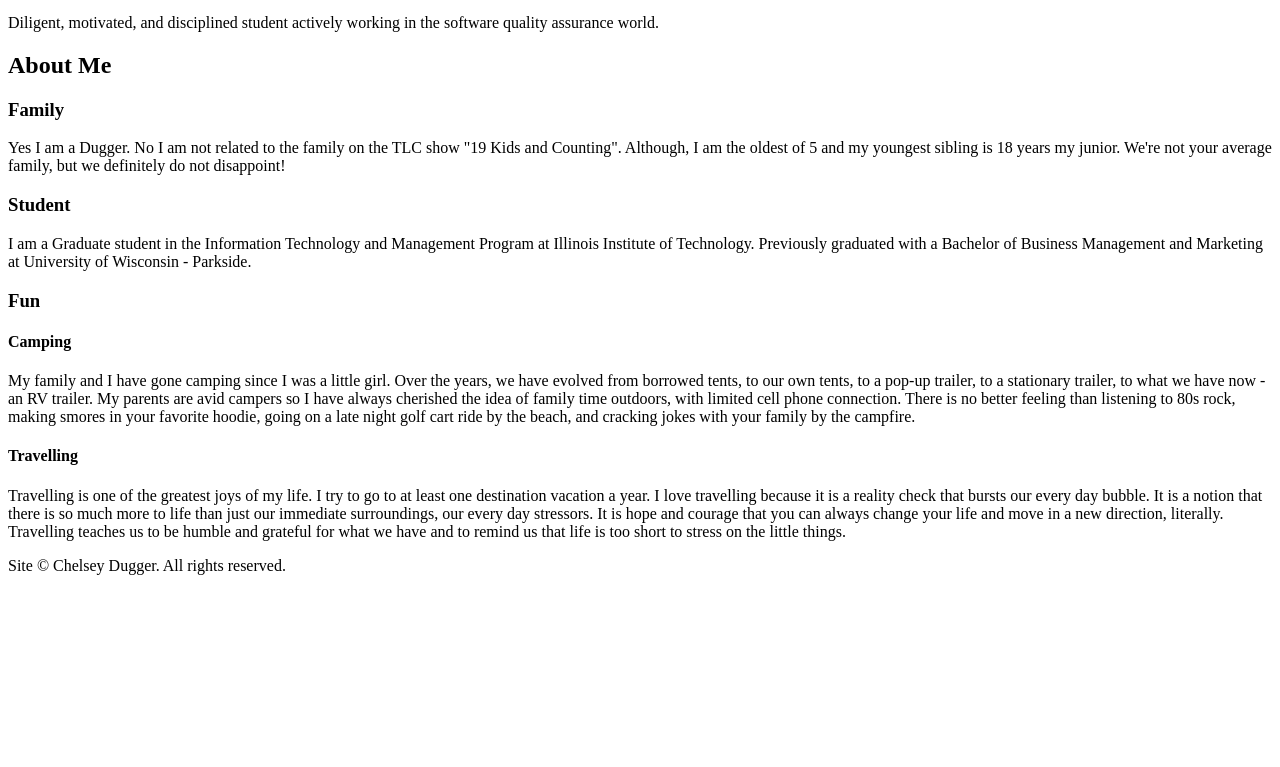
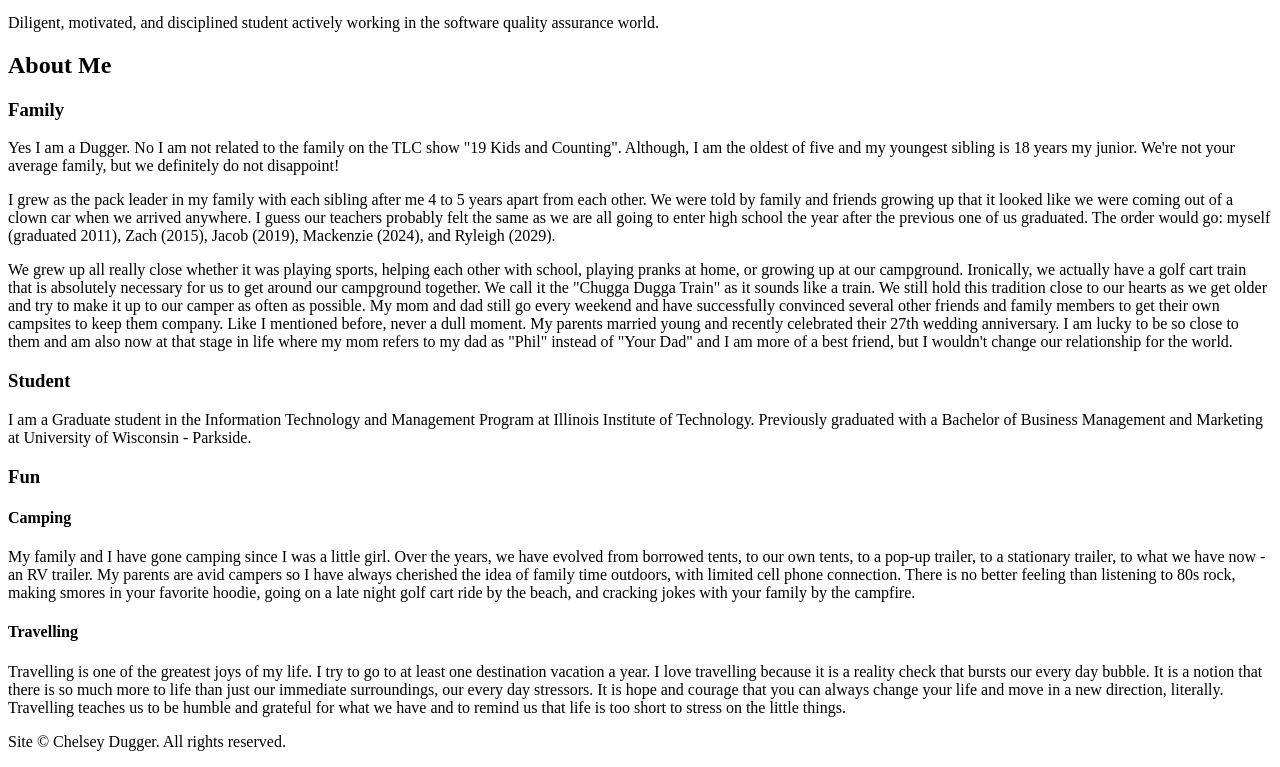
Before and after one commit to c-dagger/project-one, a plain HTML site: page index.html in a window 1280 px wide. Shown: the part 136-903 px from the top of the page. Before the commit the page ends 800 px from the top, so only its background shows below. Drawn offline with Linux system fonts and the light colour scheme.

Commit message:
Add family content paragraph

```diff
--- a/index.html
+++ b/index.html
@@ -26,9 +26,34 @@
         <h3>Family</h3>
         <p>
           Yes I am a Dugger. No I am not related to the family on the TLC show
-          "19 Kids and Counting". Although, I am the oldest of 5 and my youngest
+          "19 Kids and Counting". Although, I am the oldest of five and my youngest
           sibling is 18 years my junior. We're not your average family, but we
           definitely do not disappoint!
+        </p>
+        <p>
+          I grew as the pack leader in my family with each sibling after me 4 to
+          5 years apart from each other. We were told by family and friends
+          growing up that it looked like we were coming out of a clown car when
+          we arrived anywhere. I guess our teachers probably felt the same as we
+          are all going to enter high school the year after the previous one of
+          us graduated. The order would go: myself (graduated 2011), Zach
+          (2015), Jacob (2019), Mackenzie (2024), and Ryleigh (2029).
+        </p>
+        <p>
+          We grew up all really close whether it was playing sports, helping
+          each other with school, playing pranks at home, or growing up at our
+          campground. Ironically, we actually have a golf cart train that is
+          absolutely necessary for us to get around our campground together. We
+          call it the "Chugga Dugga Train" as it sounds like a train. We still
+          hold this tradition close to our hearts as we get older and try to
+          make it up to our camper as often as possible. My mom and dad still go
+          every weekend and have successfully convinced several other friends
+          and family members to get their own campsites to keep them company.
+          Like I mentioned before, never a dull moment. My parents married young
+          and recently celebrated their 27th wedding anniversary. I am lucky to
+          be so close to them and am also now at that stage in life where my mom
+          refers to my dad as "Phil" instead of "Your Dad" and I am more of a
+          best friend, but I wouldn't change our relationship for the world.
         </p>
         <h3>Student</h3>
         <p>
```
